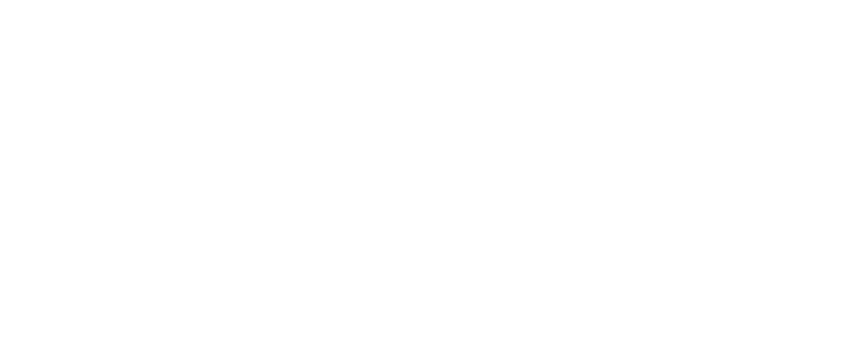
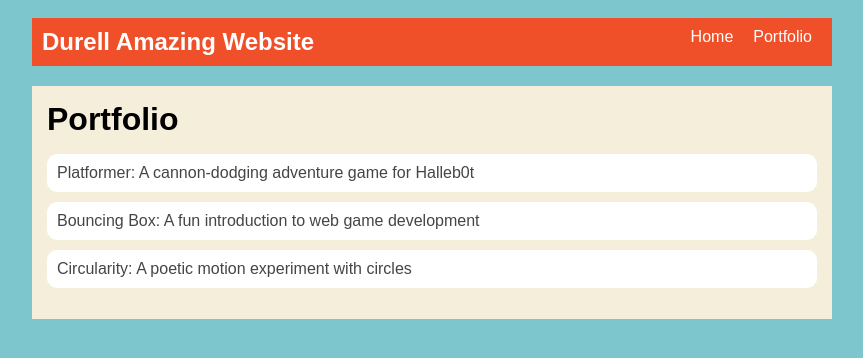
Before and after one commit to durellmcmanus/durellmcmanus.github.io, a plain HTML site: page portfolio.html in a window 1280 px wide. Shown: the whole page, without its empty margins (208-1071 px from the left). Drawn offline with Linux system fonts and the light colour scheme.

Commit message:
add portfolio to website

```diff
--- a/index.html
+++ b/index.html
@@ -2,6 +2,7 @@
 <html>
   <head>
     <title>Durell 'Awsome Website</title>
+    <link rel="stylesheet" href="style.css" />
   </head>
 
   <body>
--- a/portfolio.html
+++ b/portfolio.html
@@ -0,0 +1,42 @@
+<!DOCTYPE html>
+<html>
+  <head>
+    <title> Durell Awsome Website</title>
+    <link rel="stylesheet" href="style.css" />
+  </head>
+
+  <body>
+    <!-- All content goes here -->
+    <div id="all-contents">
+        <nav>
+            <h1> Durell Amazing Website</h1>
+            <ul id="nav-ul">
+                <li class="nav-li">
+                    <a href="index.html">Home</a>
+                </li>
+                <li class="nav-li">
+                    <a href="portfolio.html">Portfolio</a>
+                </li>
+            </ul>
+        </nav>
+
+        <main>
+            <div class="content">
+                <h1>Portfolio</h1>
+                <ul id="portfolio">
+                    <li>
+                        <a href="fsd-projects/platformer/">Platformer: A cannon-dodging adventure game for Halleb0t</a>
+                    </li>
+                    <li>
+                        <a href="fsd-projects/bouncing-box/">Bouncing Box: A fun introduction to web game development</a>
+                    </li>
+                    <li>
+                        <a href="fsd-projects/circularity/">Circularity: A poetic motion experiment with circles</a>
+                    </li>
+
+                </ul>
+            </div>
+        </main>
+    </div>
+  </body>
+</html>
--- a/style.css
+++ b/style.css
@@ -74,3 +74,29 @@ main {
 h2, h3 {
     margin: 0px;
 }
+
+/* Portfolio styles */
+.content h1 {
+  color: black;
+}
+
+#portfolio {
+  list-style-type: none;
+  padding-left: 0;
+}
+
+#portfolio li {
+  background: #fff;
+  padding: 10px;
+  border-radius: 10px;
+  margin-bottom: 10px;
+}
+
+#portfolio li:hover {
+  background: #eee;
+}
+
+#portfolio a {
+  text-decoration: none;
+  color: #454545;
+}
```
